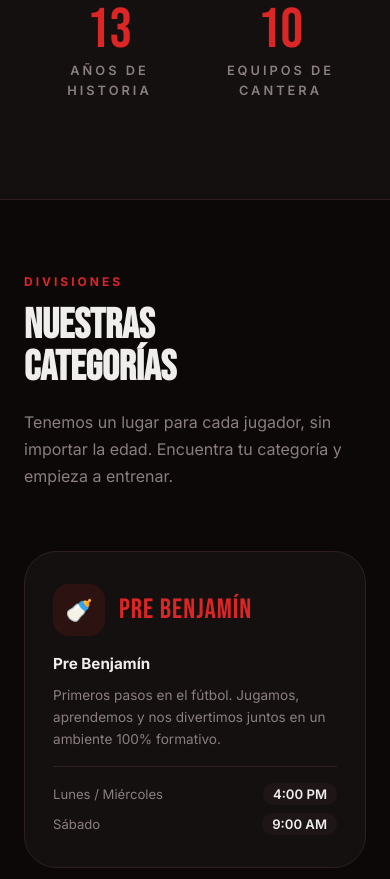
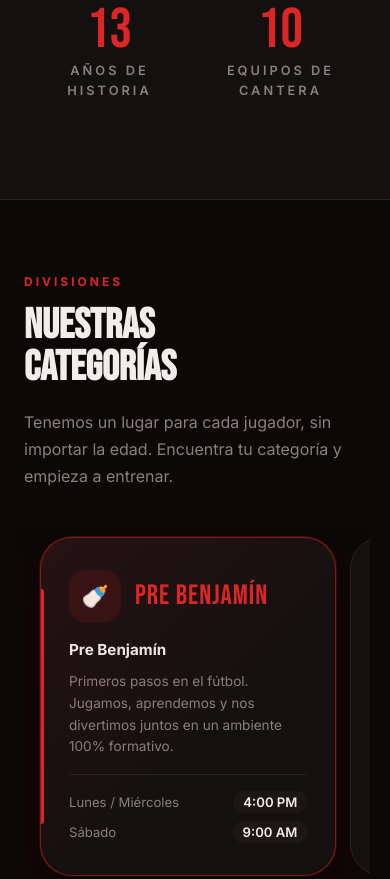
Before and after one commit to osbucs/fc-alcala-web, a plain HTML site: page index.html in a window 390 px wide. Shown: the part 1118-1997 px from the top of the page. Drawn offline with nearby package versions, Linux system fonts and the light colour scheme.

Commit message:
gg categorias

```diff
--- a/index.html
+++ b/index.html
@@ -26,12 +26,11 @@
         <a href="#gallery">Galería</a>
 
         <a href="https://instagram.com" target="_blank" class="nav-ig" aria-label="Instagram">
-          <svg width="18" height="18" viewBox="0 0 24 24" fill="none" stroke="currentColor" stroke-width="2">
+          <svg width="20" height="20" viewBox="0 0 24 24" fill="none" stroke="currentColor" stroke-width="2">
             <rect x="2" y="2" width="20" height="20" rx="5" />
             <circle cx="12" cy="12" r="4" />
             <circle cx="17.5" cy="6.5" r="1" fill="currentColor" stroke="none" />
           </svg>
-          Instagram
         </a>
       </nav>
       <button class="hamburger" id="hamburger" aria-label="Menú">
--- a/main.js
+++ b/main.js
@@ -177,3 +177,53 @@ window.addEventListener('scroll', () => {
     if (miLightbox.style.display === 'block' && e.key === 'Escape') cerrarLightboxEquipo();
   });
 })();
+
+// ── Mobile Categories Carousel ─────────────────────────────────
+function initMobileCategories() {
+  const grid = document.querySelector('.categories-grid');
+  if (!grid) return;
+  const cards = Array.from(grid.querySelectorAll('.cat-card'));
+  if (!cards.length) return;
+
+  const isMobile = () => window.innerWidth <= 768;
+
+  function getActiveCard() {
+    const gridRect = grid.getBoundingClientRect();
+    const center = gridRect.left + gridRect.width / 2;
+    let closest = null, minDist = Infinity;
+    cards.forEach(card => {
+      const r = card.getBoundingClientRect();
+      const dist = Math.abs(r.left + r.width / 2 - center);
+      if (dist < minDist) { minDist = dist; closest = card; }
+    });
+    return closest;
+  }
+
+  function updateActive() {
+    if (!isMobile()) {
+      cards.forEach(c => c.classList.remove('mobile-active'));
+      return;
+    }
+    const active = getActiveCard();
+    cards.forEach(c => c.classList.toggle('mobile-active', c === active));
+  }
+
+  function centerFirst() {
+    if (!isMobile()) return;
+    const card = cards[0];
+    grid.scrollLeft = card.offsetLeft - (grid.offsetWidth - card.offsetWidth) / 2;
+    cards[0].classList.add('mobile-active');
+  }
+
+  let scrollTimer;
+  grid.addEventListener('scroll', () => {
+    clearTimeout(scrollTimer);
+    scrollTimer = setTimeout(updateActive, 60);
+  }, { passive: true });
+
+  centerFirst();
+  updateActive();
+}
+
+initMobileCategories();
+window.addEventListener('resize', initMobileCategories);
--- a/styles.css
+++ b/styles.css
@@ -686,7 +686,6 @@ footer::after{content:'';position:absolute;top:0;left:50%;transform:translateX(-
   .hamburger{display:flex}
   .stats-grid{grid-template-columns:repeat(2,1fr)}
   .stat-item::after{display:none}
-  .categories-grid{grid-template-columns:1fr}
   .staff-grid{grid-template-columns:repeat(2,1fr)}
   .gallery-grid{grid-template-columns:repeat(2,1fr);grid-auto-rows:180px}
   .gallery-item.wide{grid-column:span 1}
@@ -696,6 +695,78 @@ footer::after{content:'';position:absolute;top:0;left:50%;transform:translateX(-
   .patrocinio-left-content{padding:48px 32px}
   .patrocinio-right-content{padding:48px 32px}
   .patrocinio-logo{width:min(220px,65%)}
+
+  /* ── Categories: horizontal snap carousel ─────────── */
+  .categories-grid{
+    display:flex;
+    flex-direction:row;
+    overflow-x:auto;
+    overflow-y:visible;
+    scroll-snap-type:x mandatory;
+    -webkit-overflow-scrolling:touch;
+    scrollbar-width:none;
+    gap:14px;
+    padding:10px 20px 32px;
+    margin-top:36px;
+    perspective:none;
+    /* allow cards to overflow the container edges for the peek effect */
+    margin-left:-4px;
+    margin-right:-4px;
+  }
+  .categories-grid::-webkit-scrollbar{display:none}
+
+  /* Reset all nth-child grid-column overrides */
+  .cat-card:nth-child(1),.cat-card:nth-child(2),.cat-card:nth-child(3),
+  .cat-card:nth-child(4),.cat-card:nth-child(5),.cat-card:nth-child(6),
+  .cat-card:nth-child(7){grid-column:unset}
+
+  /* Each card = fixed width, snaps to center */
+  .cat-card{
+    flex:0 0 76vw;
+    max-width:300px;
+    scroll-snap-align:center;
+    scroll-snap-stop:always;
+    width:auto;
+    /* Default: dimmed/shrunken (like the :has() desktop effect) */
+    opacity:.42;
+    transform:scale(0.91);
+    transition:
+      opacity .35s ease,
+      transform .35s cubic-bezier(.22,.68,0,1.2),
+      box-shadow .35s ease,
+      border-color .3s ease;
+  }
+
+  /* Active (centered) card */
+  .cat-card.mobile-active{
+    opacity:1;
+    transform:scale(1);
+    border-color:rgba(220,38,38,.55);
+    box-shadow:
+      0 4px 8px rgba(0,0,0,.35),
+      0 20px 50px rgba(0,0,0,.65),
+      0 0 0 1px rgba(220,38,38,.3),
+      0 30px 70px rgba(140,20,20,.22);
+  }
+  /* Pseudo-elements still apply for active card */
+  .cat-card.mobile-active::before{opacity:1}
+  .cat-card.mobile-active::after{opacity:1;top:15%;bottom:15%}
+
+  /* Kill the :has() hover rule on mobile to avoid conflicts */
+  .categories-grid:has(.cat-card:hover) .cat-card{
+    transform:scale(0.91);
+    opacity:.42;
+  }
+  .categories-grid:has(.cat-card:hover) .cat-card:hover{
+    opacity:.42;
+    transform:scale(0.91);
+  }
+  /* But keep active card highlighted even on hover conflict */
+  .categories-grid:has(.cat-card:hover) .cat-card.mobile-active,
+  .categories-grid:has(.cat-card:hover) .cat-card.mobile-active:hover{
+    opacity:1;
+    transform:scale(1);
+  }
 }
 @media(max-width:480px){
   .staff-grid{grid-template-columns:1fr 1fr}
```
Also changed, not shown: opciones-patrocinio.html (+1 -2 lines), patrocinio.html (+1 -2 lines).
